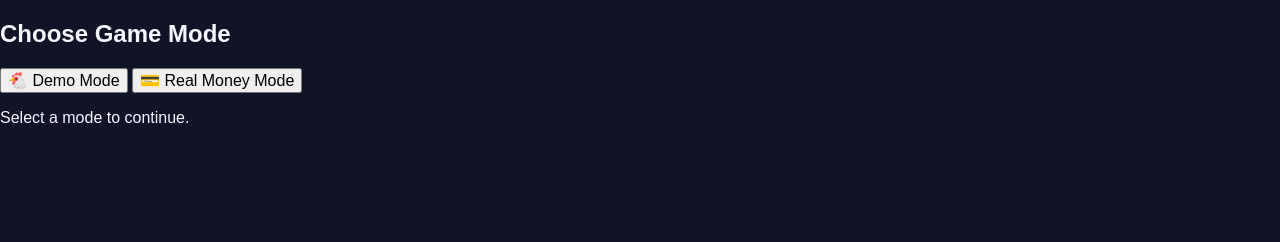
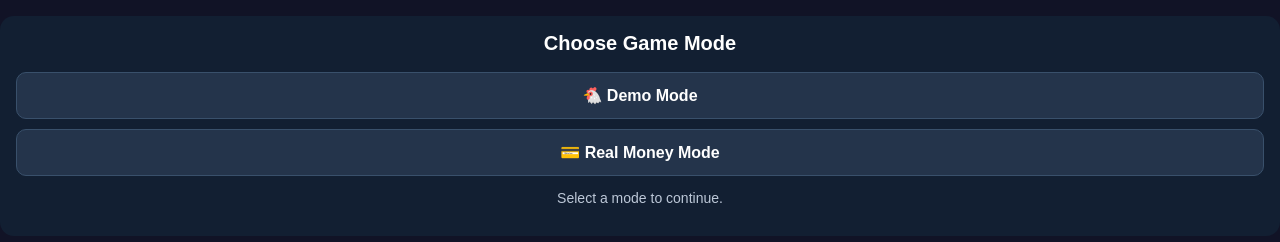
Before and after one commit to njugunaalex873-png/Chicken-road-app, a website: page public/index.html in a window 1280 px wide. Drawn offline with Linux system fonts and the light colour scheme; no server answers.

Commit message:
Add styles for mode selector in style.css
Added styles for the Chicken Road mode selector.

```diff
--- a/public/style.css
+++ b/public/style.css
@@ -719,3 +719,42 @@ border-right-width: 2px;
     font-size: 27px;
   }
 }
+
+/* Chicken Road mode selector */
+.mode-selector {
+  margin: 16px 0;
+  padding: 16px;
+  border-radius: 14px;
+  background: #121f32;
+  color: #fff;
+  text-align: center;
+}
+
+.mode-selector h2 {
+  font-size: 20px;
+  margin-top: 0;
+}
+
+.mode-selector button {
+  display: block;
+  width: 100%;
+  margin: 10px 0;
+  padding: 13px;
+  border: 1px solid #39506b;
+  border-radius: 10px;
+  background: #24344b;
+  color: #fff;
+  font-size: 16px;
+  font-weight: 700;
+  cursor: pointer;
+}
+
+.mode-selector button.selected {
+  border-color: #00e59b;
+  box-shadow: 0 0 0 1px #00e59b;
+}
+
+#modeMessage {
+  color: #bdc8d8;
+  font-size: 14px;
+}
```
